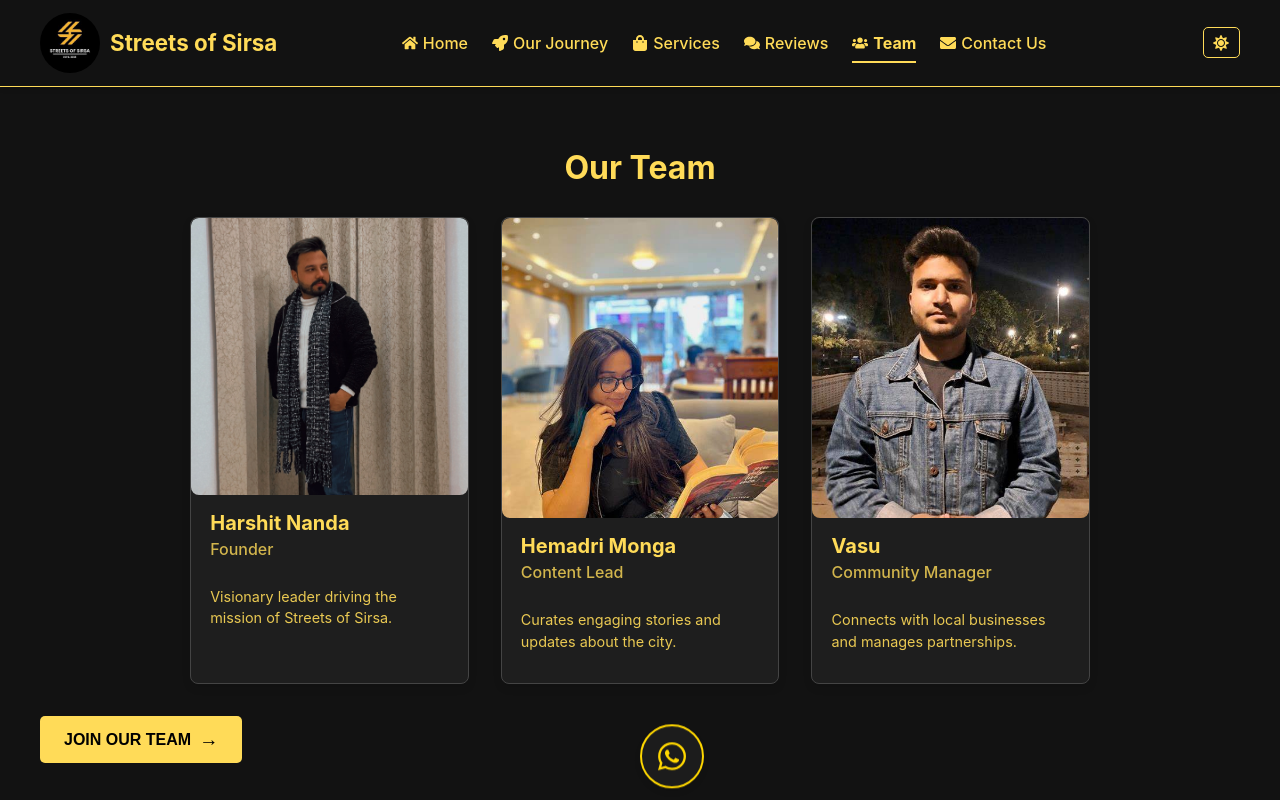
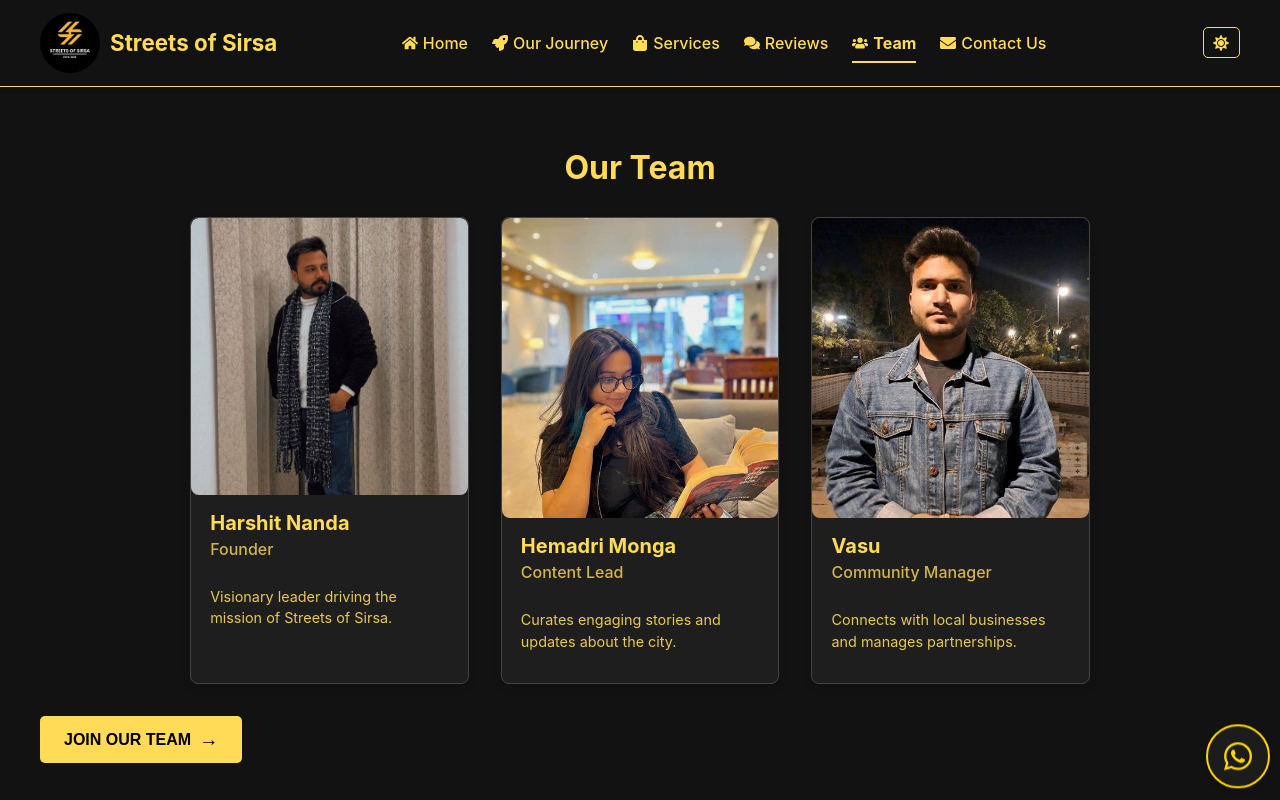
Before and after one commit to gungun2004/streetsofsirsa, a React (Create React App) app: page /team in a window 1280 px wide. Shown: the top 800 px of the page. Built offline with nearby package versions, Linux system fonts and the light colour scheme.

Commit message:
Refactor necessary changes

```diff
--- a/package.json
+++ b/package.json
@@ -26,7 +26,7 @@
   },
   "scripts": {
     "start": "react-scripts start",
-    "server": "node server/index.js",
+    "server": "node backend/server.js",
     "dev": "concurrently \"npm run server\" \"npm start\"",
     "build": "react-scripts build",
     "test": "react-scripts test",
--- a/src/components/ChatIcon/ChatIcon.module.css
+++ b/src/components/ChatIcon/ChatIcon.module.css
@@ -54,3 +54,11 @@
         height: 40px;
     }
 }
+
+@media (min-width: 1024px) {
+    .chatIcon {
+        left: auto; /* Remove centering */
+        right: 10px; /* Position 10px from the right */
+        transform: none; /* Remove centering adjustment */
+    }
+}
--- a/src/pages/Team/Team.js
+++ b/src/pages/Team/Team.js
@@ -25,9 +25,11 @@ const cardVariants = {
 
 const Team = () => {
   const [showForm, setShowForm] = useState(false);
+  const [thankYouMessage, setThankYouMessage] = useState(''); // State for thank-you message
 
   const handleFormToggle = () => {
     setShowForm(!showForm);
+    setThankYouMessage(''); // Reset thank-you message when toggling the form
   };
 
   const handleSubmit = async (e) => {
@@ -60,7 +62,7 @@ const Team = () => {
 
       if (response.ok) {
         const responseData = await response.json();
-        alert(responseData.message);
+        setThankYouMessage(responseData.message || 'Thank you for joining our team!');
       } else {
         const responseText = await response.text();
         try {
@@ -118,6 +120,7 @@ const Team = () => {
             <textarea name="message" rows="4" required></textarea>
           </label>
           <button type="submit">Submit</button>
+          {thankYouMessage && <p className={styles.thankYouMessage}>{thankYouMessage}</p>}
         </form>
       )}
     </div>
--- a/src/pages/Team/Team.module.css
+++ b/src/pages/Team/Team.module.css
@@ -159,3 +159,10 @@
 .joinForm button:hover {
     background-color: var(--primary-hover-color);
 }
+
+.thankYouMessage {
+    margin-top: 1rem;
+    color:var(--primary-color);
+    font-weight: bolder;
+    text-align: center;
+}
```
